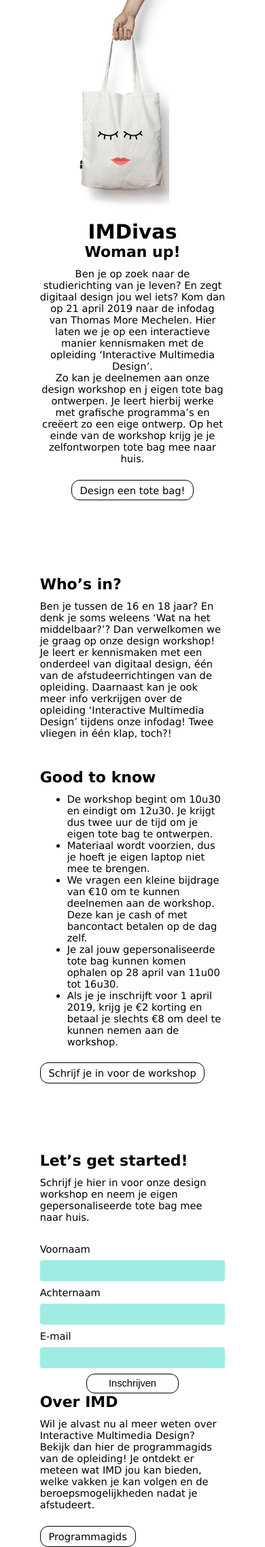
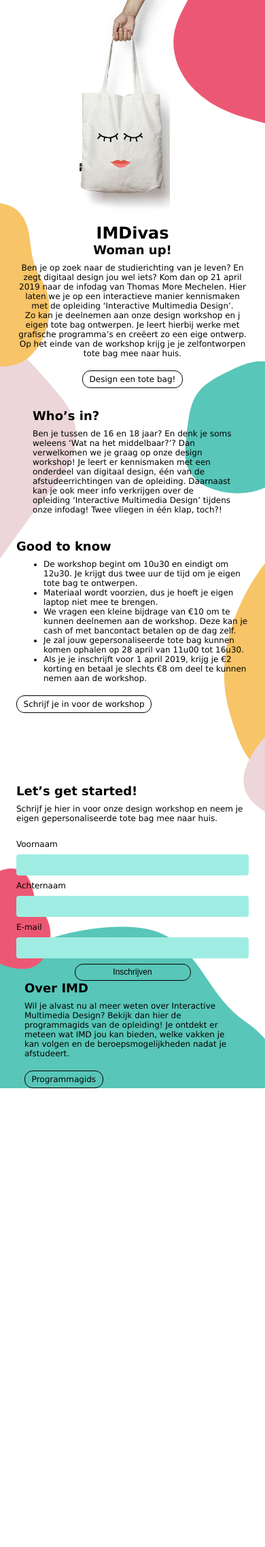
Before and after one commit to sarabreugelmans2/IMDivas, a PHP site: page / in a window 390 px wide. Shown: the whole page at 68% size. After the commit the page ends 1601 px from the top, so only its background shows below. Run offline with PHP 8.4, Linux system fonts and the light colour scheme.

Commit message:
Added background,
top and bottom padding might still need to get fixed!

```diff
--- a/style.css
+++ b/style.css
@@ -312,9 +312,19 @@
 
 
 /* FIRST GRID */
+body{
+    font-family: 'Lucida Sans', 'Lucida Sans Regular', 'Lucida Grande', 'Lucida Sans Unicode', Geneva, Verdana, sans-serif;
+    font-size:9pt;
+    background-image: url(img/background_mobile.svg);
+    background-repeat: repeat-y;
+    background-size: 100%;
+}
+
 .introContainer, .aboutContainer, .startedContainer{
     display:block;
     height: 100%;
+    margin-top: 0em;
+    margin-bottom: 0em;
     margin-left: 1em;
     margin-right: 1em;
 }
@@ -324,11 +334,13 @@
 }
 
 .img{
+    display:block;
     align-content: center;
     align-self:center;
 }
 
 .img img{
+    align-self: center;
     height:40%;
    width:40%;
 }
@@ -337,8 +349,8 @@
     display:block;
     align-content: center;
     text-align: center;
-    padding-left: 3em;
-    padding-right: 3em;
+    padding-left: 1em;
+    padding-right: 1em;
 
 }
 .intro-button{
@@ -354,19 +366,20 @@
 }
 
 .know{
-    padding-left:  3em;
-    padding-right:3em;
+    padding-left:  1em;
+    padding-right:1em;
     justify-content: center;
 }
 
 .started{
-    padding-left:  3em;
-    padding-right:3em;
+    padding-left:  1em;
+    padding-right:1em;
 }
 
 .imd{
-    padding-left:  3em;
-    padding-right:3em;
+
+    padding-left:  2em;
+    padding-right:2em;
 }
 
 
```
Also changed, not shown: img/background_mobile.svg (added).
